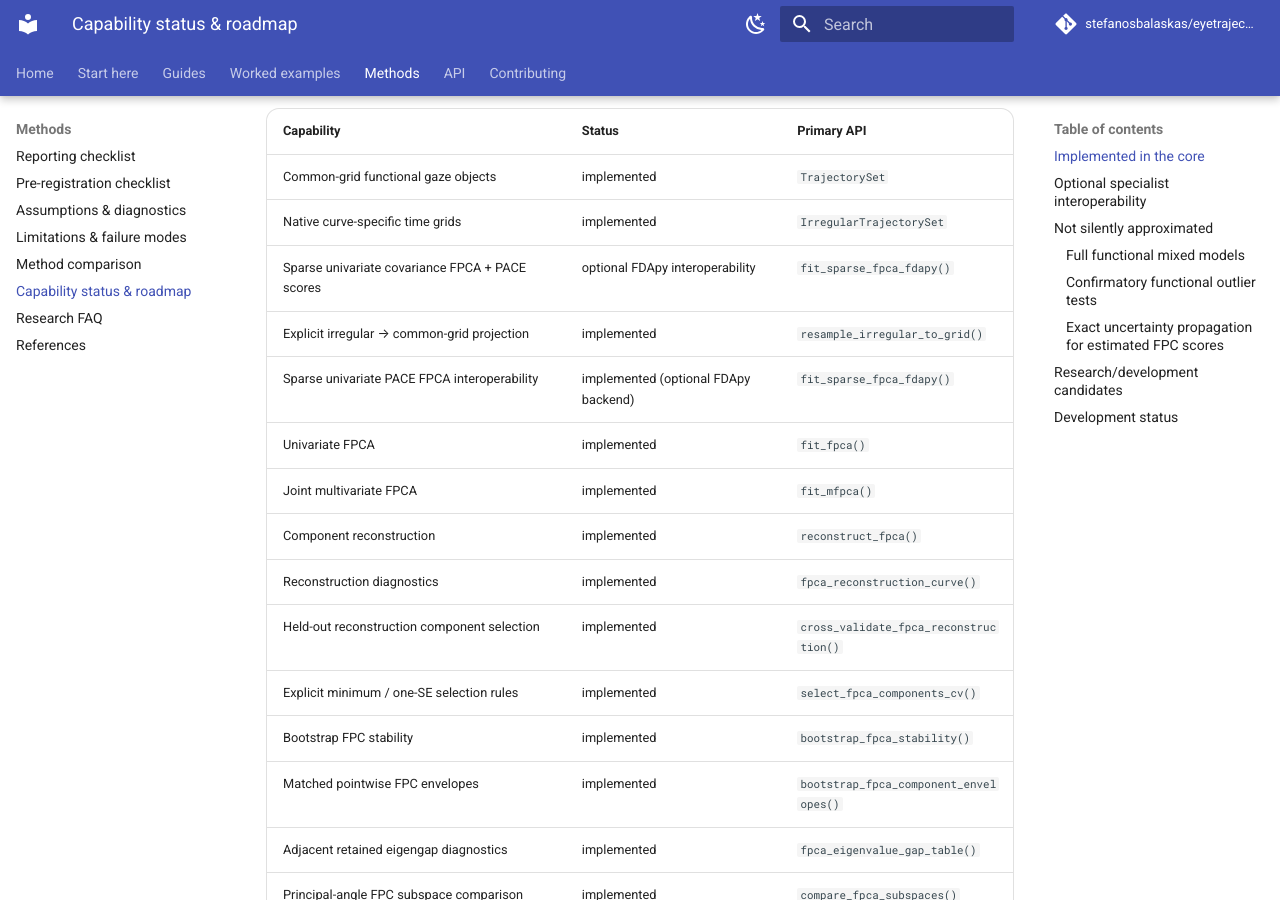
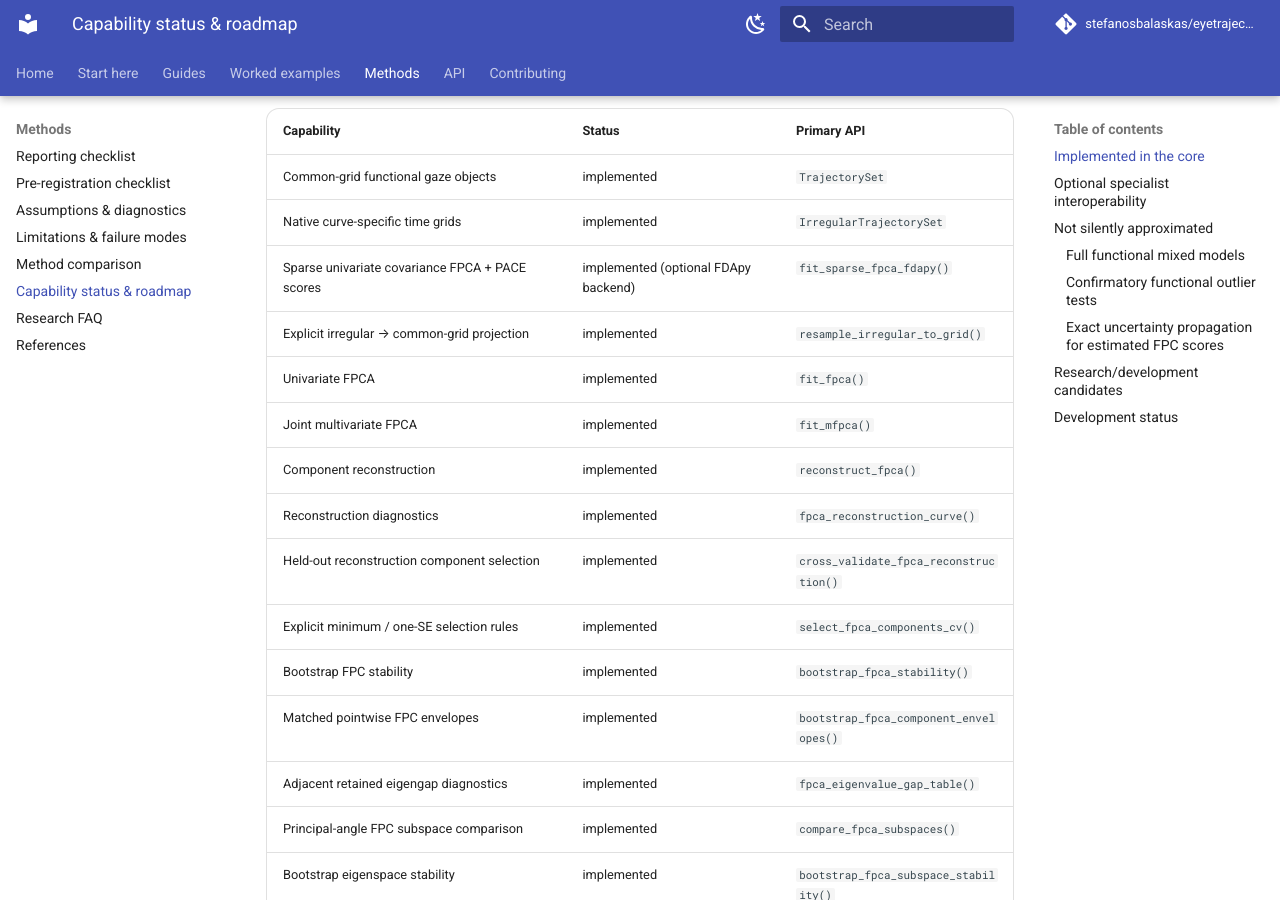
Before and after one commit to stefanosbalaskas/eyetrajectoriespy, an MkDocs documentation site: the page built from docs/methods/status-roadmap.md, in a window 1280 px wide and 900 px high, scrolled down 343 px. Built offline with MkDocs 1.6.1 and Material for MkDocs 9.7.7, drawn with Linux system fonts in a browser that asks for light colours; comment, search, counter and statistics services are not loaded.

Commit message:
Remove duplicate sparse PACE capability row

```diff
--- a/docs/methods/status-roadmap.md
+++ b/docs/methods/status-roadmap.md
@@ -10,9 +10,8 @@ This page distinguishes implemented scientific contracts from optional interoper
 |---|---|---|
 | Common-grid functional gaze objects | implemented | `TrajectorySet` |
 | Native curve-specific time grids | implemented | `IrregularTrajectorySet` |
-| Sparse univariate covariance FPCA + PACE scores | optional FDApy interoperability | `fit_sparse_fpca_fdapy()` |
+| Sparse univariate covariance FPCA + PACE scores | implemented (optional FDApy backend) | `fit_sparse_fpca_fdapy()` |
 | Explicit irregular → common-grid projection | implemented | `resample_irregular_to_grid()` |
-| Sparse univariate PACE FPCA interoperability | implemented (optional FDApy backend) | `fit_sparse_fpca_fdapy()` |
 | Univariate FPCA | implemented | `fit_fpca()` |
 | Joint multivariate FPCA | implemented | `fit_mfpca()` |
 | Component reconstruction | implemented | `reconstruct_fpca()` |
```
